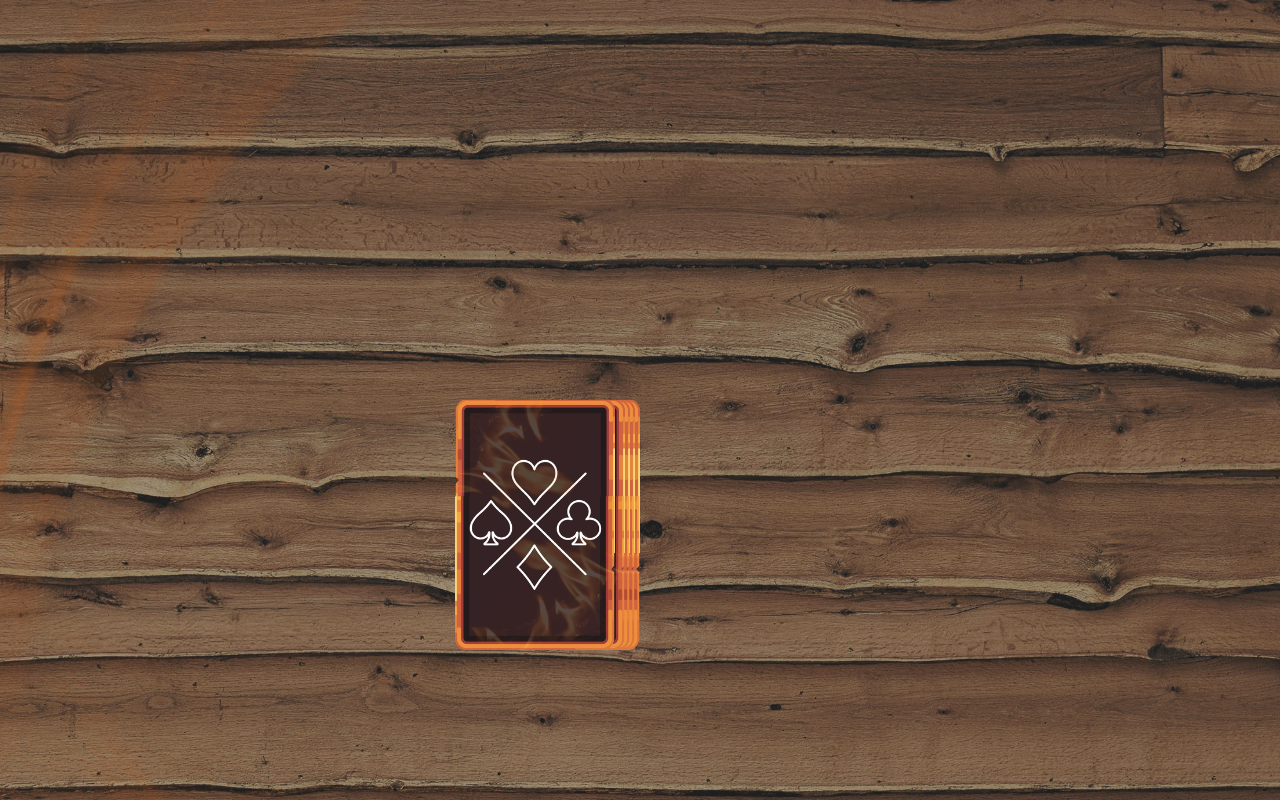
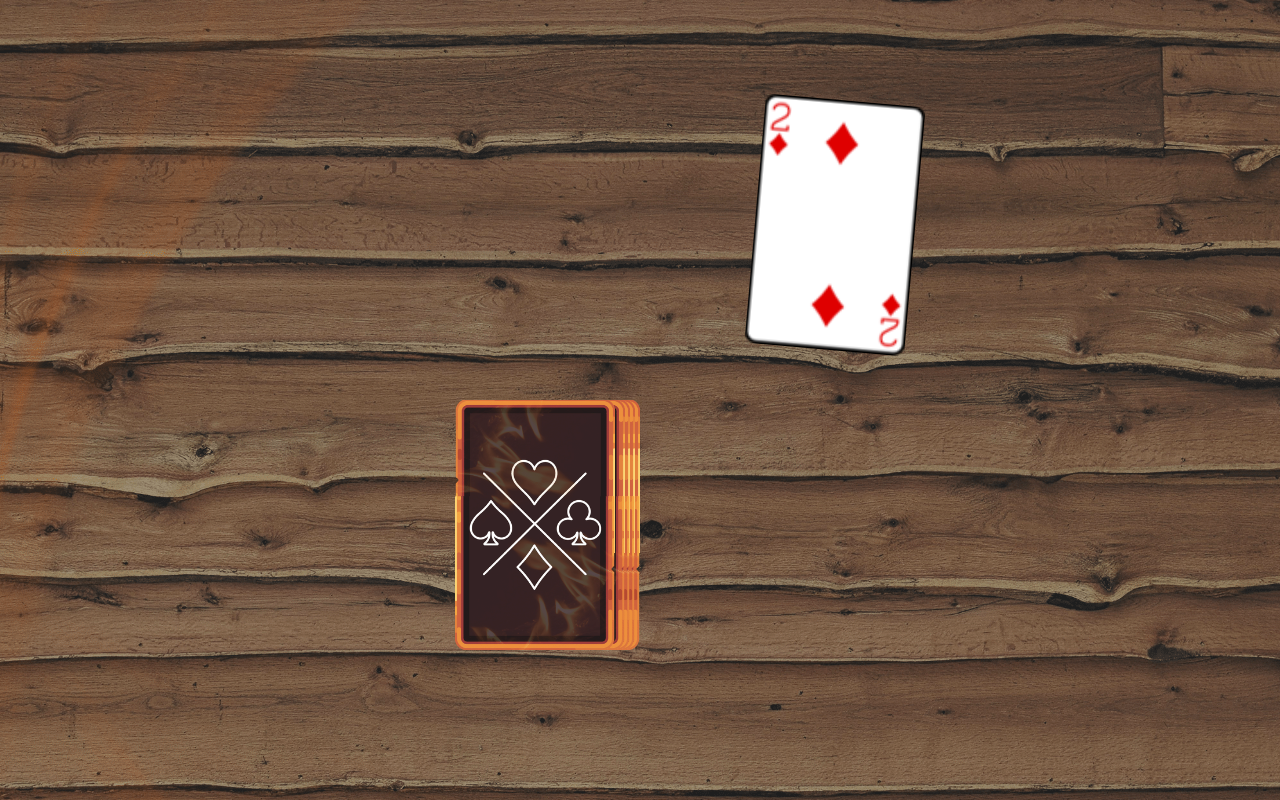
Before and after one commit to EugenOswald/ringoffire, an Angular app: page /game in a window 1280 px wide. Both pictures are taken after a click on the picture 535 px from the left and 525 px from the top of the page. Built offline with nearby package versions, Linux system fonts and the light colour scheme.

Commit message:
Show cards played

```diff
--- a/src/app/game/game.component.html
+++ b/src/app/game/game.component.html
@@ -1,13 +1,22 @@
 <div class="field">
 
   <div class="card-stack">
-
+    <!-- Card stack -->
     <img [ngStyle]="{'right.px': i*5}" *ngFor="let c of [0,1,2,3]; let i = index;"
       src="/assets/img/cards/card_cover.png" alt="">
     <!--Mit *ngFor="let c of [1,2,3,4,5]" wird dieses Bild 5mal dargestellt-->
     <!--Mit [ngStyle]="{'right.px': i*5}" bekommt jedes img sein eigenes Style right in px, es wäre möglich auch andere einheiten zunutzen-->
     <img (click)="takeCard()" class="top-card" style="right: 25px;" src="/assets/img/cards/card_cover.png" alt="">
+
+
+    <!-- Stack for played Cards -->
+    <img class="played-card" *ngFor="let card of game.playedCard" src="/assets/img/cards/{{ card }}.png" alt=""
+      srcset="">
+
+    <!-- Current card (Animation) -->
     <img (click)="takeCard()" *ngIf="pickCardAnimation" class="pick-card" style="right: 25px;"
       src="/assets/img/cards/{{ currentCard }}.png" alt="">
+
+
   </div>
 </div>
--- a/src/app/game/game.component.scss
+++ b/src/app/game/game.component.scss
@@ -24,9 +24,14 @@
   }
 }
 
+.played-card{
+  right: 25px;
+  transform: scale(1) translateX(300px) translateY(-300px) rotate(5deg);
+}
+
 .pick-card {
   animation: pick-card-animation 1s ease-in-out;
-  transform: scale(1) translateX(140px) translateY(-180px) rotate(5deg);
+  transform: scale(1) translateX(300px) translateY(-300px) rotate(5deg);
 }
 
 @keyframes pick-card-animation {
@@ -40,6 +45,6 @@
     transform: scale(1.6);
   }
   100% {
-    transform: scale(1) translateX(140px) translateY(-180px) rotate(5deg);
+    transform: scale(1) translateX(300px) translateY(-300px) rotate(5deg);
   }
 }
--- a/src/app/game/game.component.ts
+++ b/src/app/game/game.component.ts
@@ -24,9 +24,11 @@ export class GameComponent implements OnInit {
     if (!this.pickCardAnimation) {
       this.currentCard = this.game.stack.pop(); // Pop gibt uns den letzten Wert des Arrays entfernt und angezeigt
       this.pickCardAnimation = true;
+
       setTimeout(() => {
         this.pickCardAnimation = false;
-      }, 1500);
+        this.game.playedCard.push(this.currentCard);
+      }, 1000);
     }
   }
 }
```
